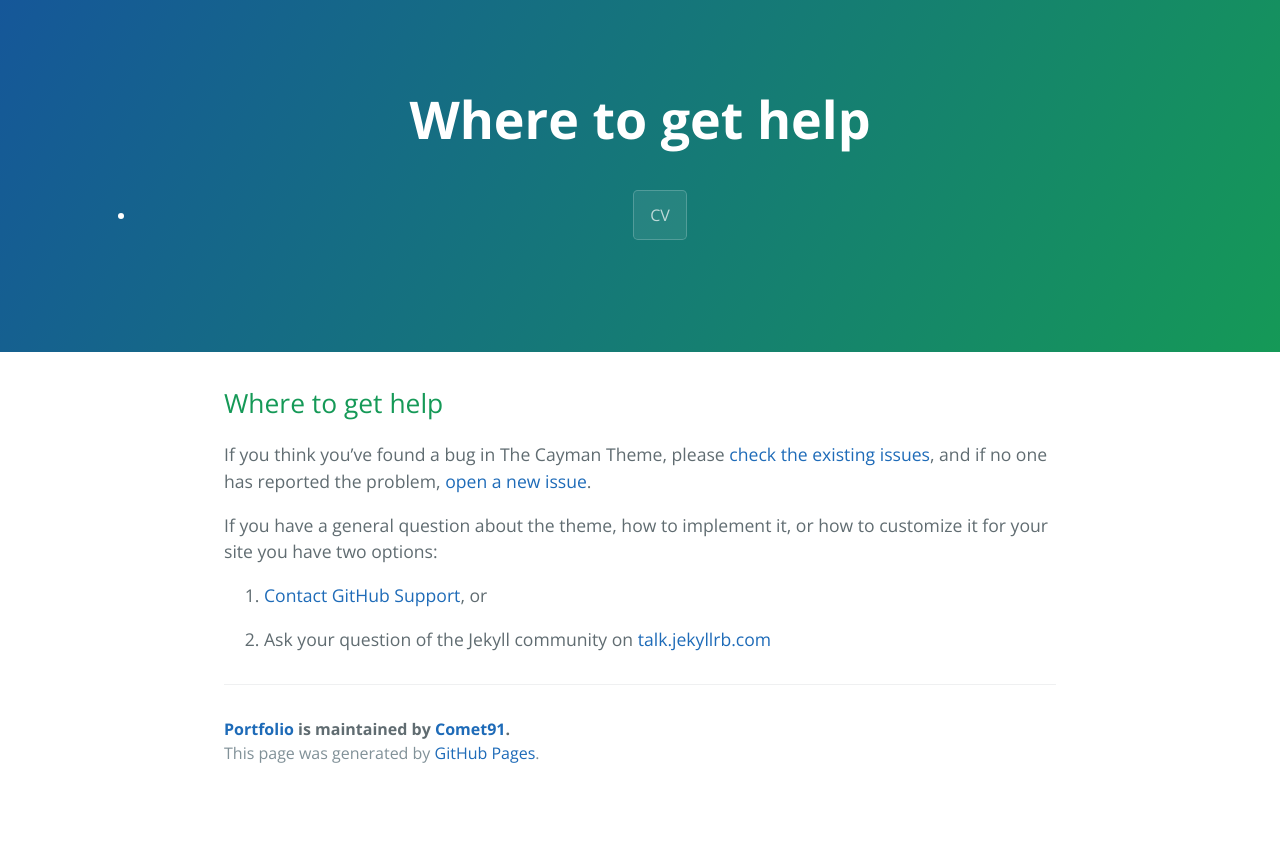
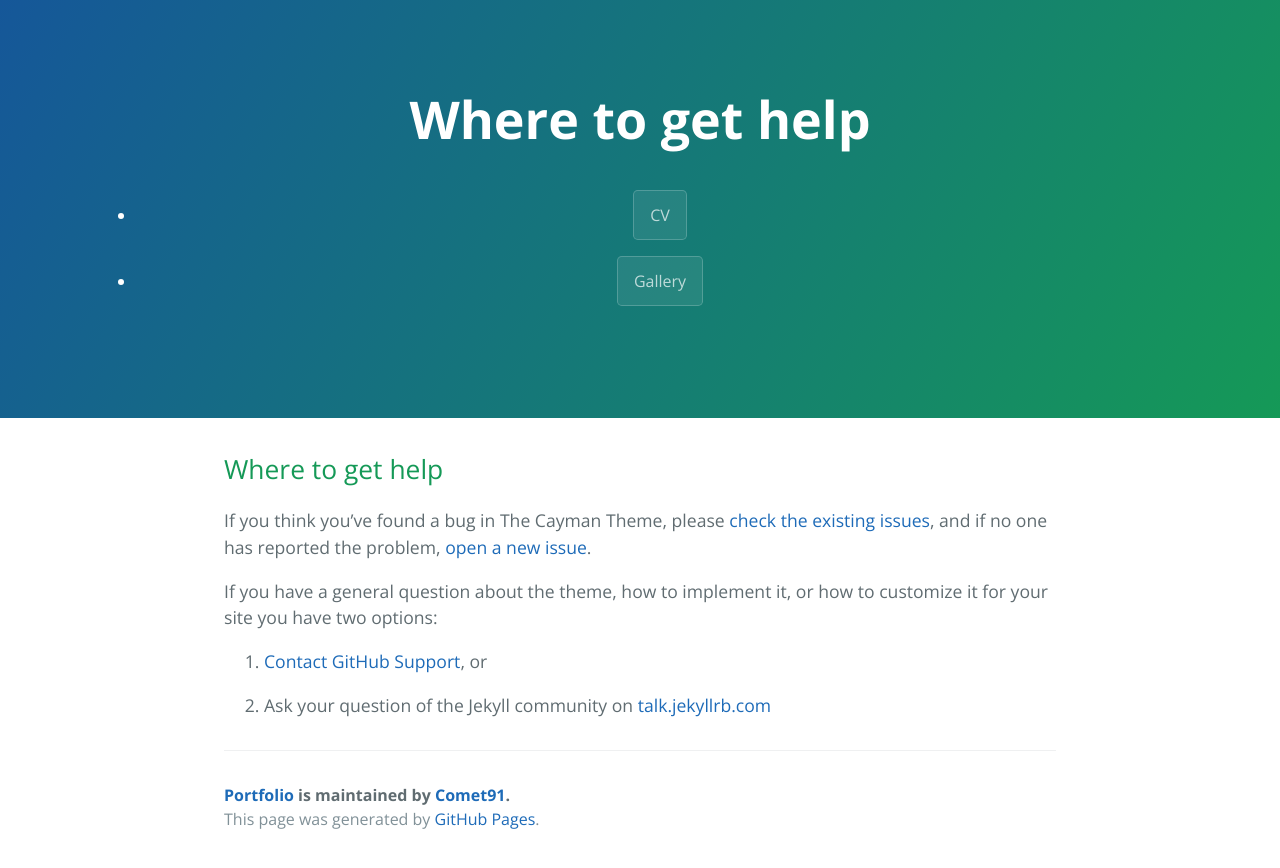
Before and after one commit to Comet91/Portfolio, a Jekyll site: the page built from docs/SUPPORT.md, in a window 1280 px wide. Shown: the top 868 px of the page. Built offline with Jekyll 4.4.1, drawn with Linux system fonts in a browser that asks for light colours; our own code applies the rules of GitHub Pages for plain Markdown files; the repository's description, which GitHub fills in, is left out.

Commit message:
Update nav.html

```diff
--- a/_includes/nav.html
+++ b/_includes/nav.html
@@ -2,4 +2,7 @@
   <li>
     <a href="cv.html" class="btn">CV</a>
   </li>
+   <li>
+    <a href="gallery.html" class="btn">Gallery</a>
+  </li>
 </ul>
```
